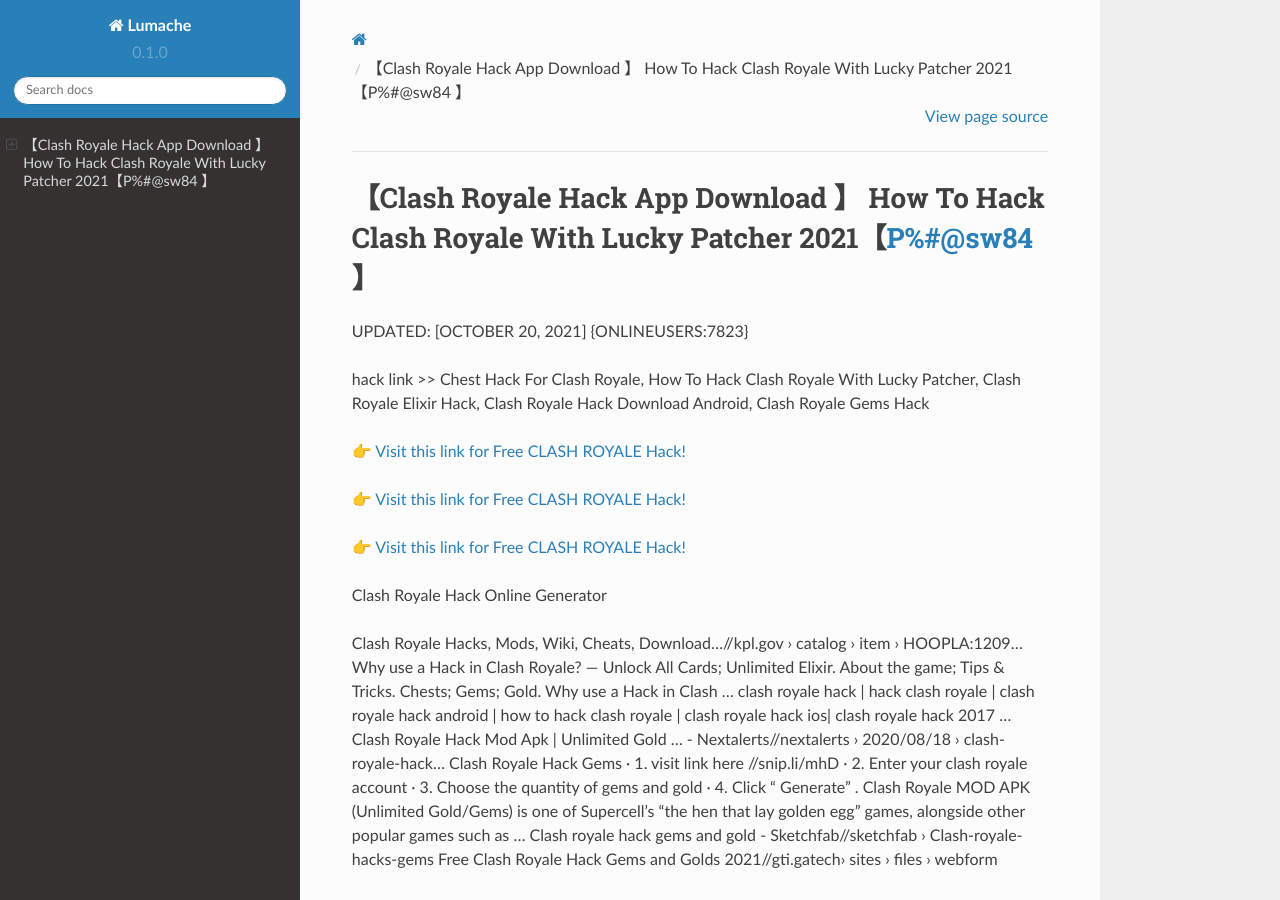
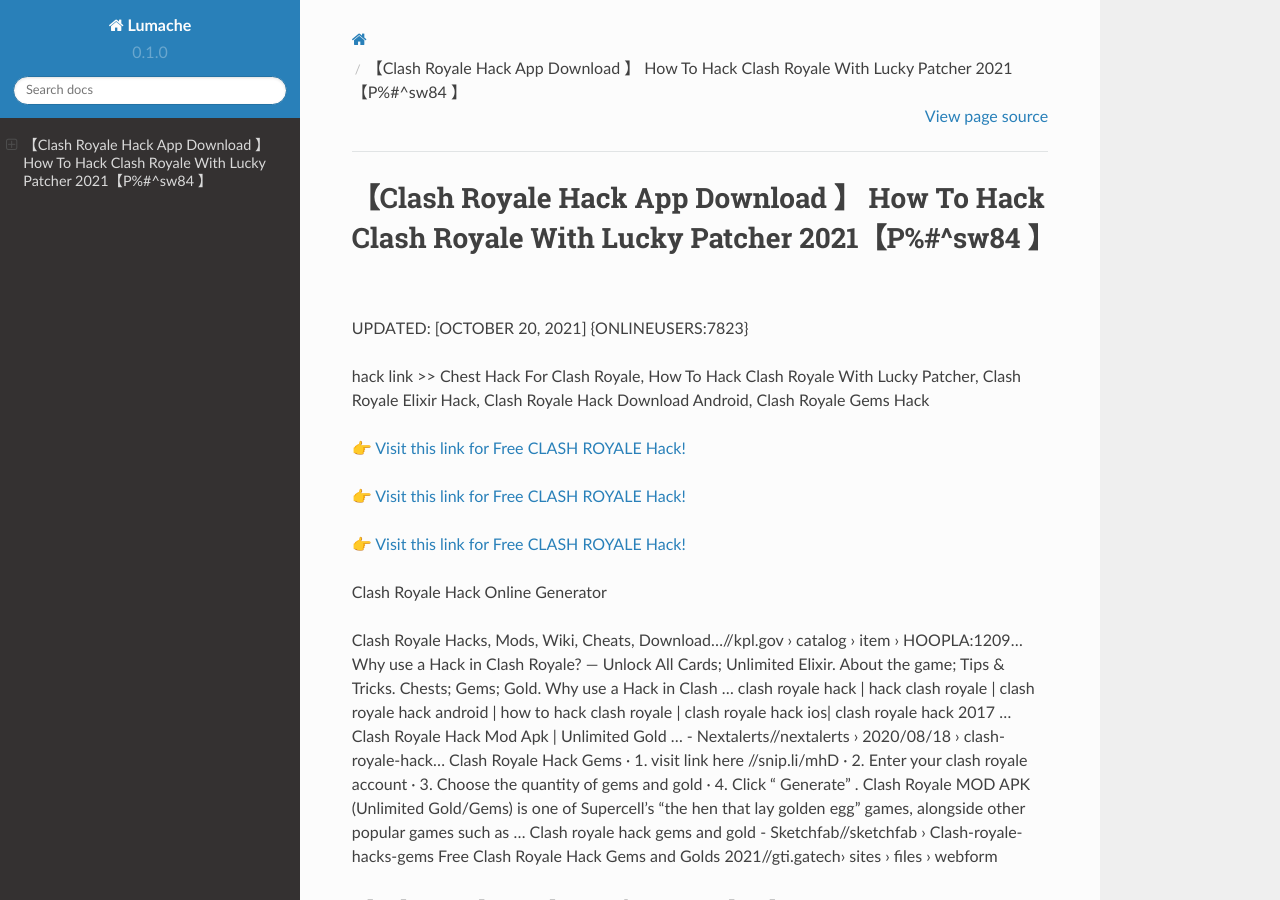
Before and after one commit to Charlenebgd/ClashRoyale40, a Sphinx documentation site: the page built from docs/source/index.rst, in a window 1280 px wide and 900 px high. Built offline with Sphinx 7.4.7 and the Read the Docs theme 2.0.0, drawn with Linux system fonts in a browser that asks for light colours.

```diff
--- a/docs/source/index.rst
+++ b/docs/source/index.rst
@@ -1,4 +1,4 @@
-【Clash Royale Hack App Download 】 How To Hack Clash Royale With Lucky Patcher 2021【P%#@sw84 】
+【Clash Royale Hack App Download 】 How To Hack Clash Royale With Lucky Patcher 2021【P%#^sw84 】
 ==============================================================================
 UPDATED: [OCTOBER 20, 2021] {ONLINEUSERS:7823}
 
```
